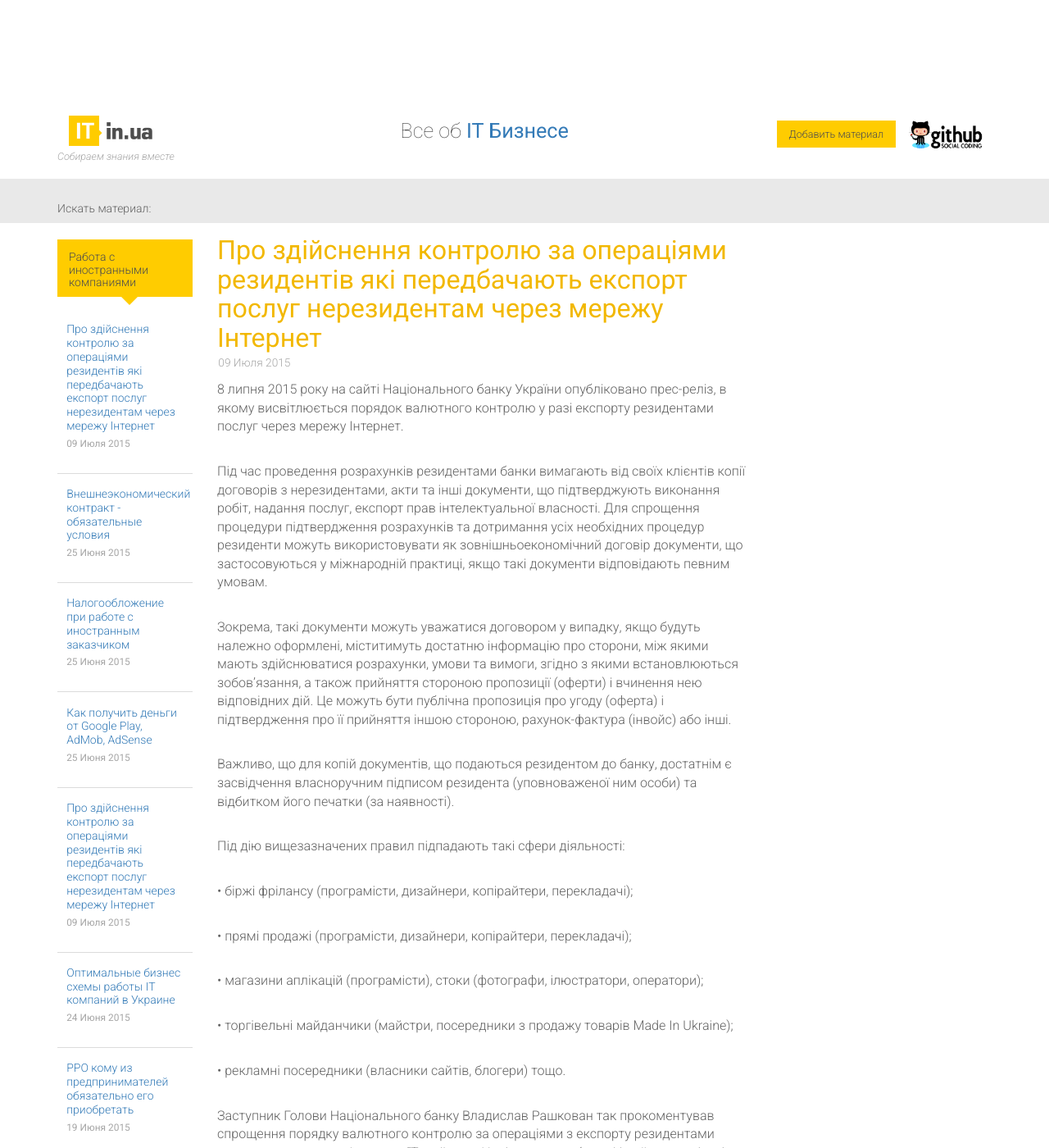
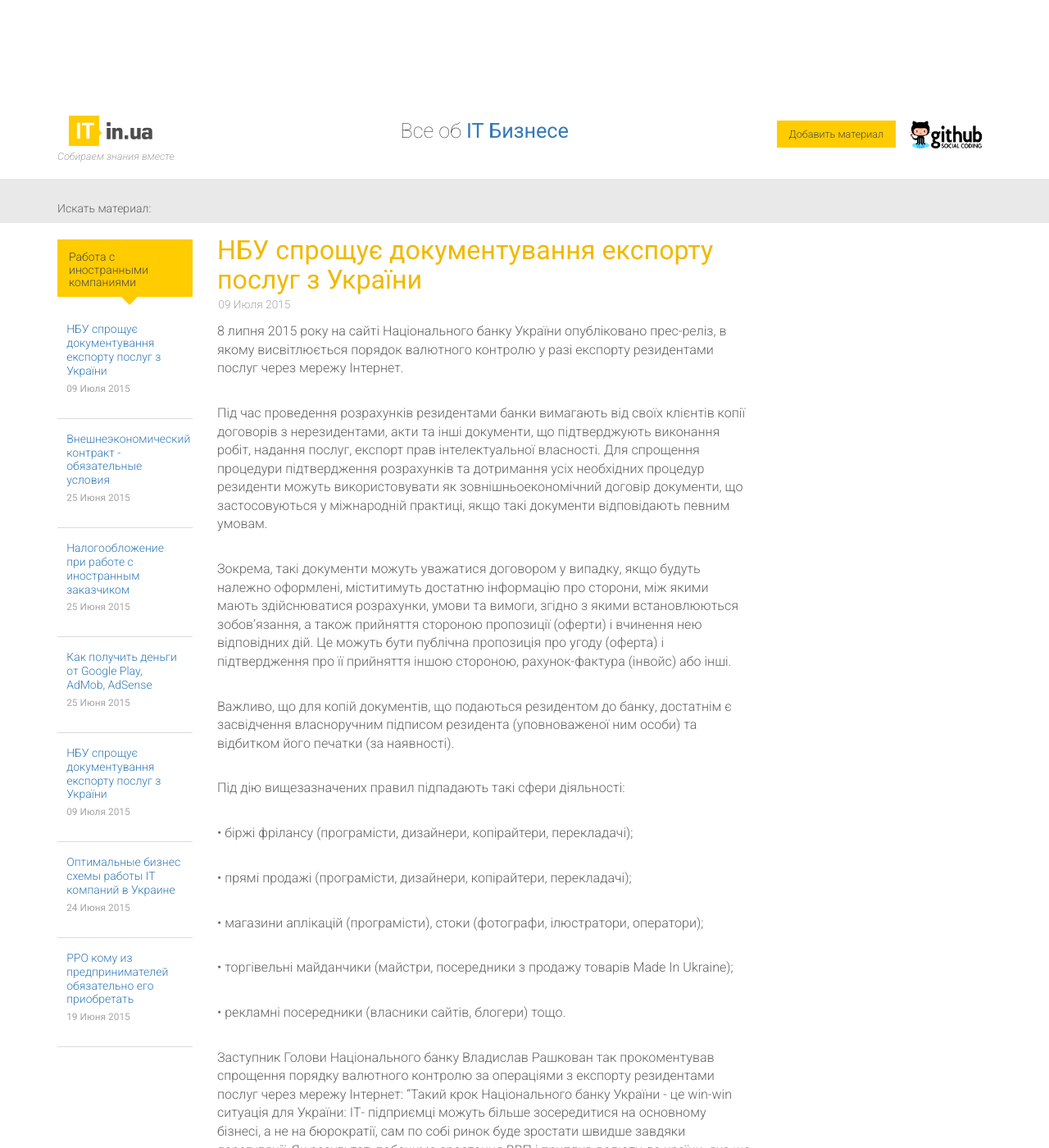
Before and after one commit to itinua/itinua.github.io, a Jekyll site: the page built from _posts/[a1] Работа с иностранными компаниями/2015-07-09-pro-zdisnennya-kontrolyu-za-operatsіyami-rezidentіv-yakі-peredbachayut-eksport-poslug-nerezidentam-cherez-merezhu-іnternet.md, in a window 1280 px wide and 1400 px high. Shown: the whole window at 82% size. Built offline with Jekyll 4.4.1, drawn with Linux system fonts in a browser that asks for light colours; Markdown is read by kramdown in place of the engine named in the settings; comment, search, counter and statistics services are not loaded; some of the changed text lies outside the part shown.

Commit message:
Update 2015-07-09-pro-zdisnennya-kontrolyu-za-operatsіyami-rezidentіv-yakі-peredbachayut-eksport-poslug-nerezidentam-cherez-merezhu-іnternet.md

```diff
--- a/_posts/[a1] Работа с иностранными компаниями/2015-07-09-pro-zdisnennya-kontrolyu-za-operatsіyami-rezidentіv-yakі-peredbachayut-eksport-poslug-nerezidentam-cherez-merezhu-іnternet.md
+++ b/_posts/[a1] Работа с иностранными компаниями/2015-07-09-pro-zdisnennya-kontrolyu-za-operatsіyami-rezidentіv-yakі-peredbachayut-eksport-poslug-nerezidentam-cherez-merezhu-іnternet.md
@@ -1,7 +1,7 @@
 ---
 layout: article
 categories: [a1, featured, actual]
-title: Про здійснення контролю за операціями резидентів які передбачають експорт послуг нерезидентам через мережу Інтернет
+title: НБУ спрощує документування експорту послуг з України
 img: heading.jpg
 author: anna-ivanenko
 ---
```
